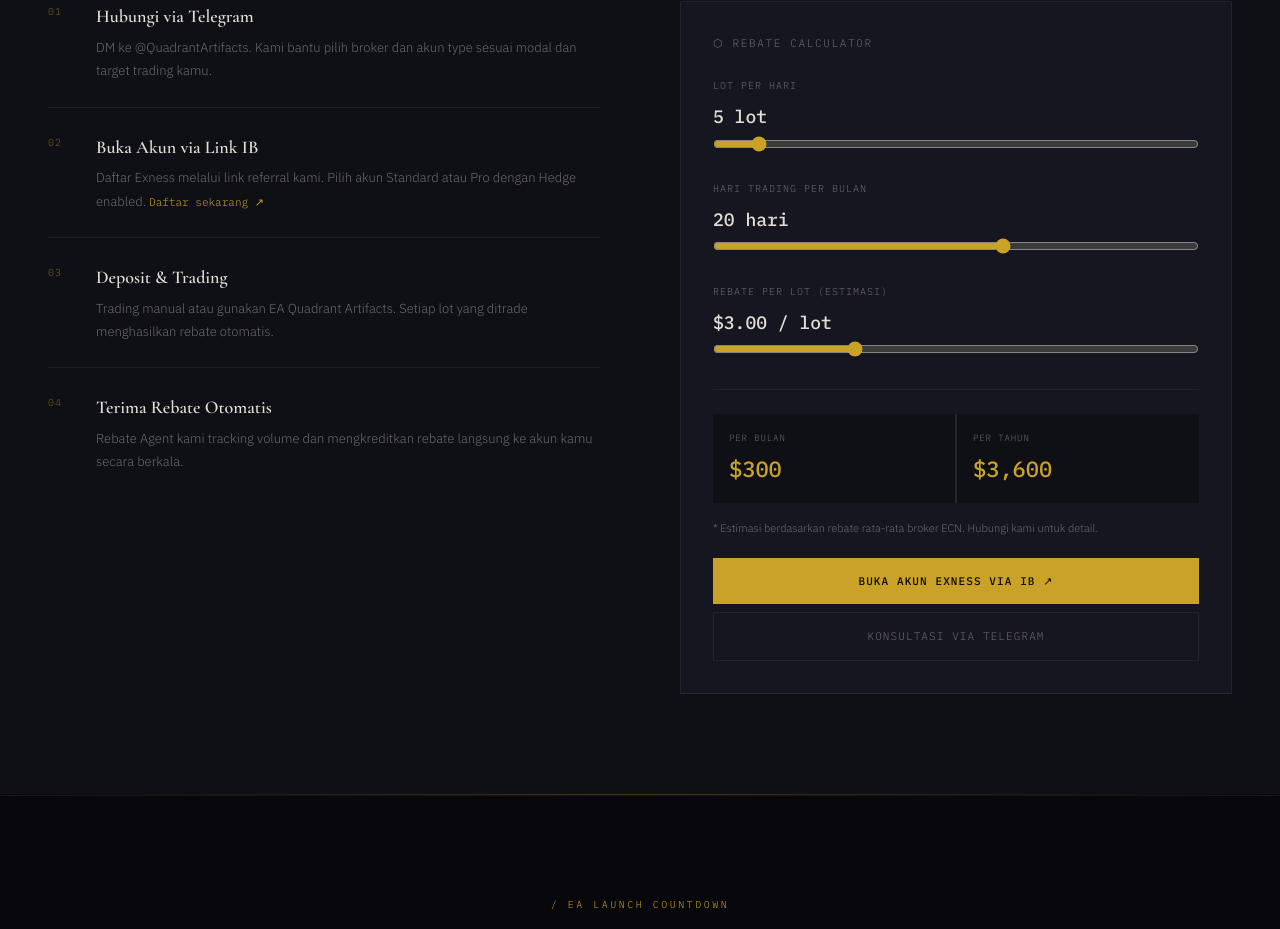
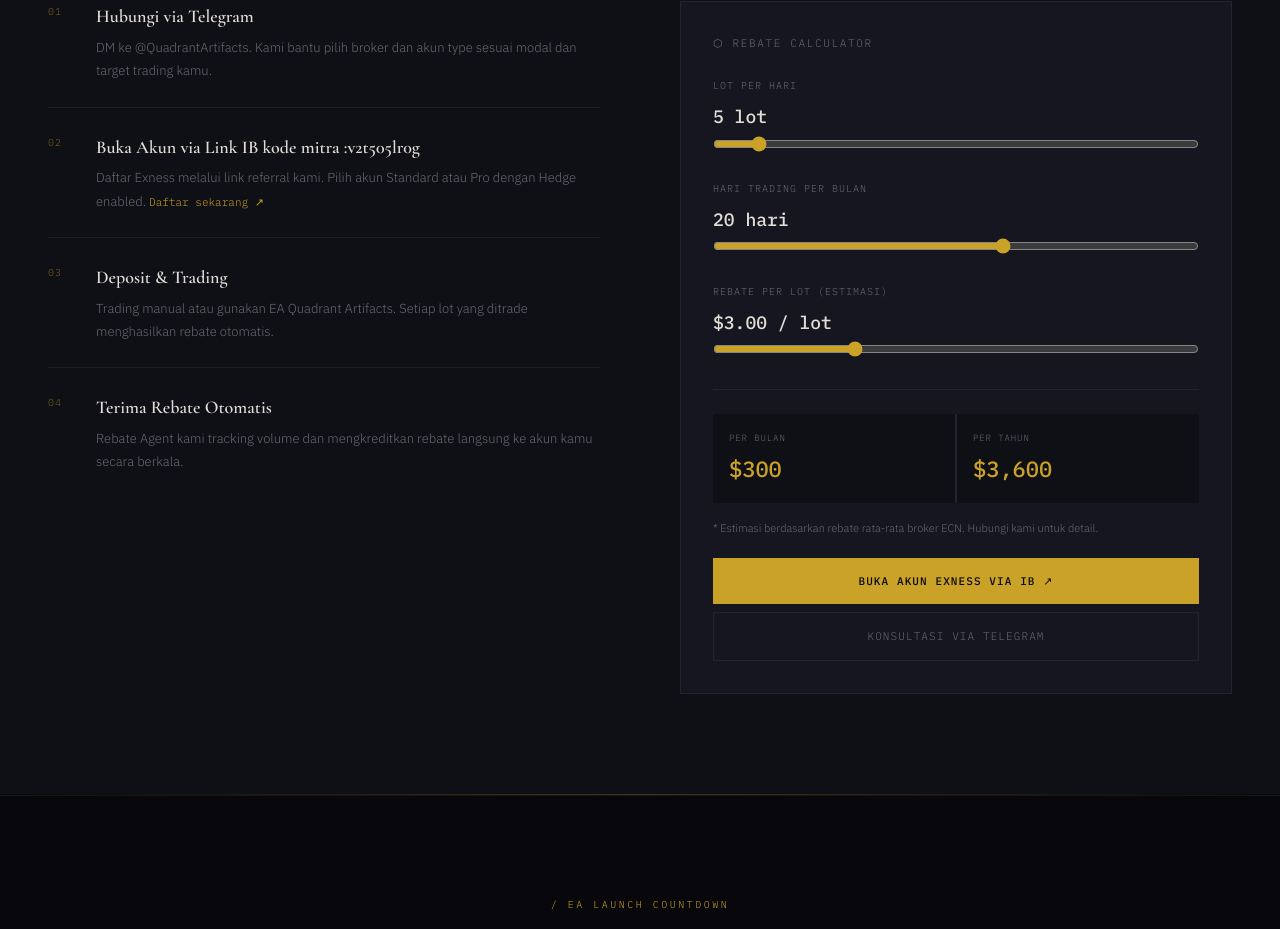
Before and after one commit to hqtls369/quadrantartifacts.com, a plain HTML site: page index.html in a window 1280 px wide. Shown: the part 3813-4742 px from the top of the page. Drawn offline with nearby package versions, Linux system fonts and the light colour scheme; no server answers.

Commit message:
Update IB account opening instructions in index.html

```diff
--- a/index.html
+++ b/index.html
@@ -458,7 +458,7 @@ footer { position: relative; z-index: 1; padding: 32px 48px; border-top: 1px sol
       </div>
       <div class="ib-step">
         <div class="step-num">02</div>
-        <div class="step-content"><h4>Buka Akun via Link IB</h4><p>Daftar Exness melalui link referral kami. Pilih akun Standard atau Pro dengan Hedge enabled. <a href="https://one.exnessonelink.com/a/v2t505lr0g" target="_blank" style="color:var(--gold);text-decoration:none;font-family:var(--mono);font-size:11px">Daftar sekarang ↗</a></p></div>
+        <div class="step-content"><h4>Buka Akun via Link IB kode mitra :v2t505lr0g</h4><p>Daftar Exness melalui link referral kami. Pilih akun Standard atau Pro dengan Hedge enabled. <a href="https://one.exnessonelink.com/a/v2t505lr0g" target="_blank" style="color:var(--gold);text-decoration:none;font-family:var(--mono);font-size:11px">Daftar sekarang ↗</a></p></div>
       </div>
       <div class="ib-step">
         <div class="step-num">03</div>
```
